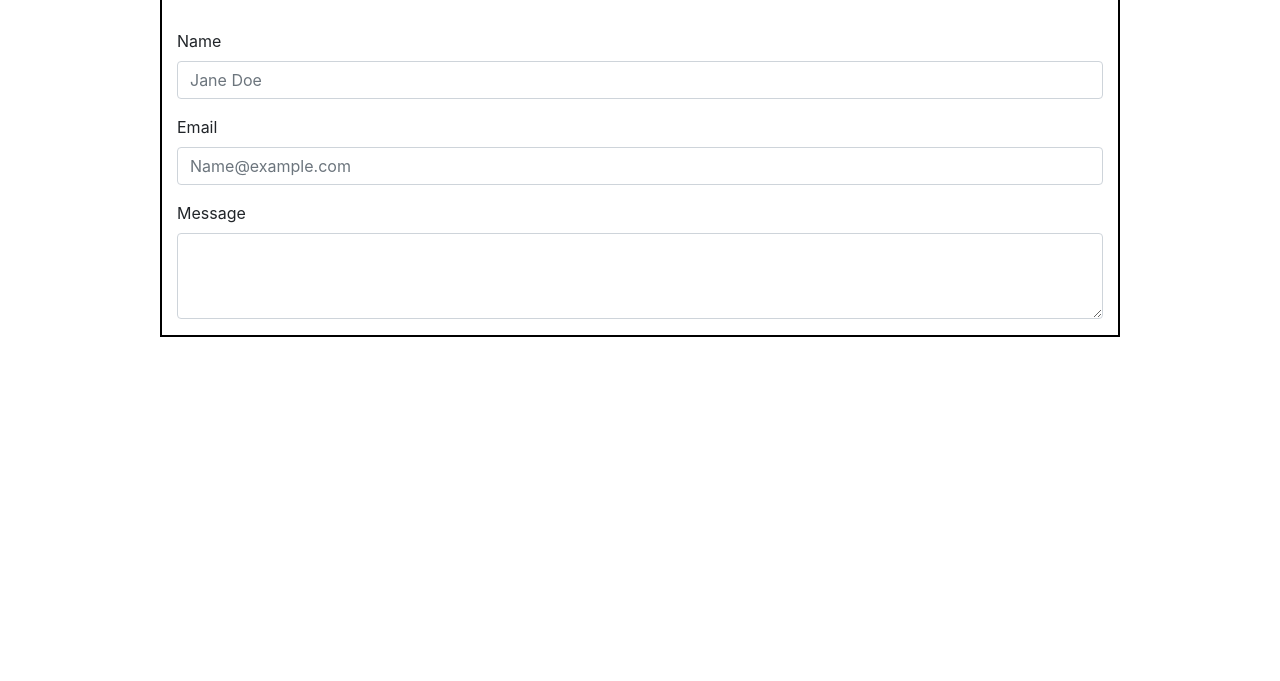
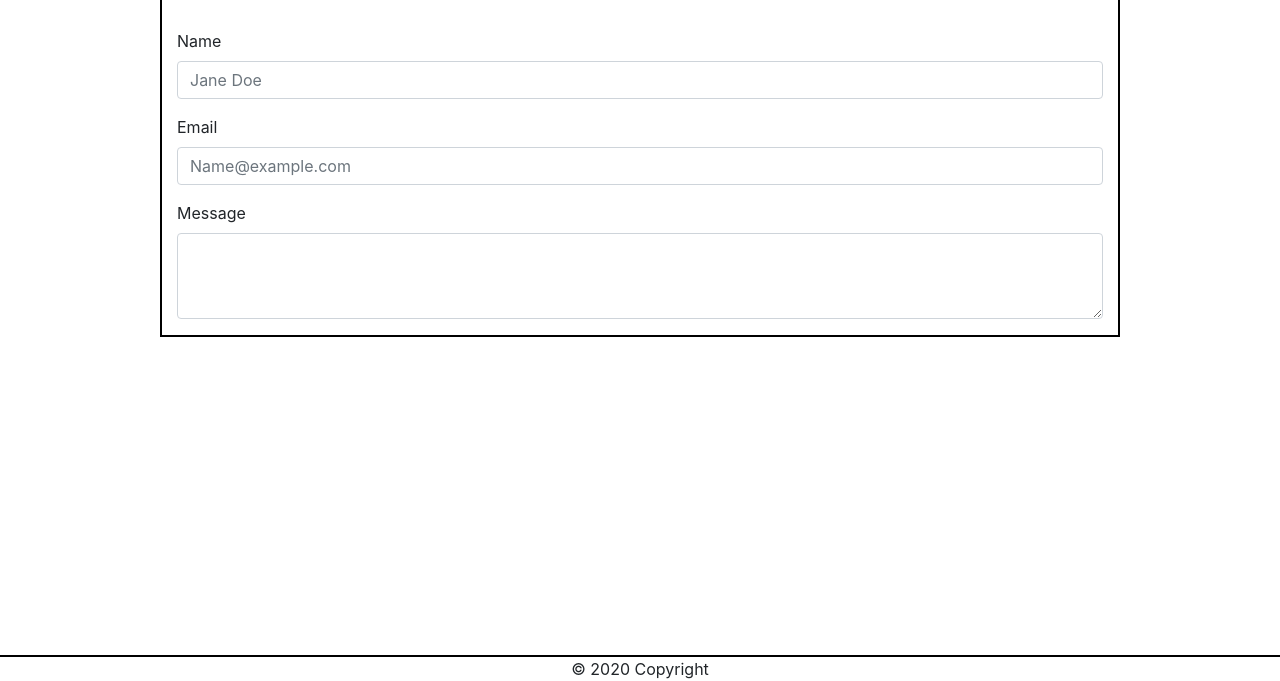
Before and after one commit to analexander/HW-Responsive-Portfolio, a plain HTML site: page contact.html in a window 1280 px wide. Shown: the part 119-800 px from the top of the page. Drawn offline with nearby package versions, Linux system fonts and the light colour scheme.

Commit message:
added footer to all pages

```diff
--- a/contact.html
+++ b/contact.html
@@ -45,8 +45,8 @@
         </div>
     </form>
 
-<script src="https://code.jquery.com/jquery-3.2.1.slim.min.js" integrity="sha384-KJ3o2DKtIkvYIK3UENzmM7KCkRr/rE9/Qpg6aAZGJwFDMVNA/GpGFF93hXpG5KkN" crossorigin="anonymous"></script>
-<script src="https://cdnjs.cloudflare.com/ajax/libs/popper.js/1.12.9/umd/popper.min.js" integrity="sha384-ApNbgh9B+Y1QKtv3Rn7W3mgPxhU9K/ScQsAP7hUibX39j7fakFPskvXusvfa0b4Q" crossorigin="anonymous"></script>
-<script src="https://maxcdn.bootstrapcdn.com/bootstrap/4.0.0/js/bootstrap.min.js" integrity="sha384-JZR6Spejh4U02d8jOt6vLEHfe/JQGiRRSQQxSfFWpi1MquVdAyjUar5+76PVCmYl" crossorigin="anonymous"></script>
+    <div class="fixed-bottom mx-auto" style="width: 100%;">
+      © 2020 Copyright
+        </div>
 </body>
 </html>
```
Also changed, not shown: portfolio.html (+3 -3 lines).
